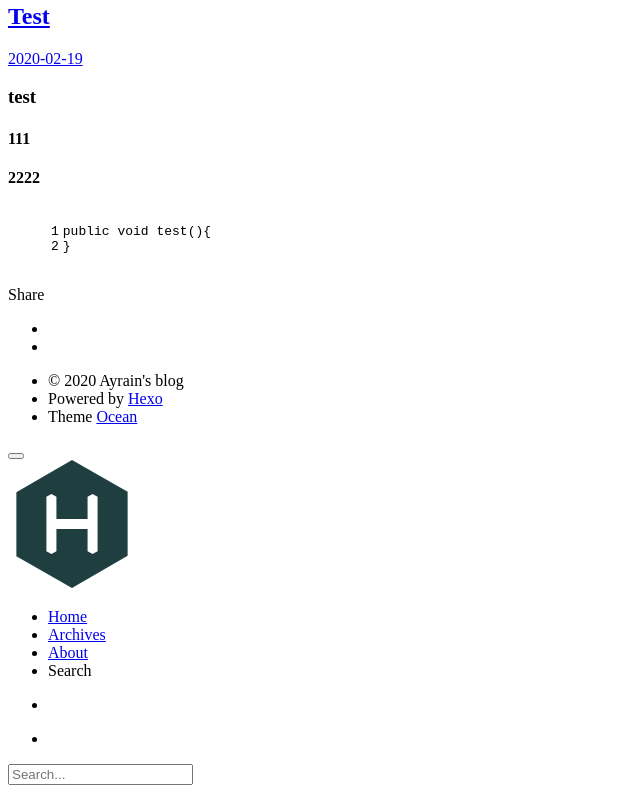
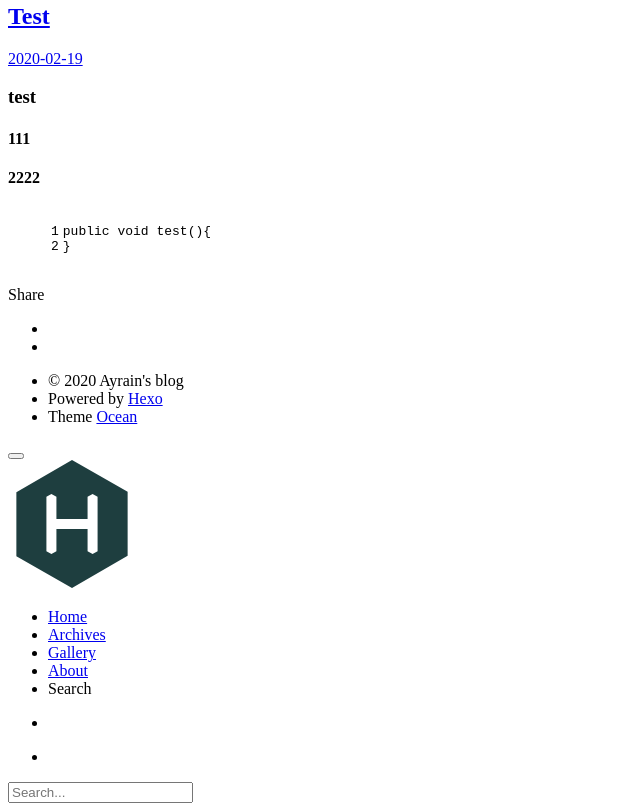
Before and after one commit to Ayrain0/Ayrain0.github.io, a plain HTML site: page index.html in a window 1280 px wide. Shown: the part 1897-2708 px from the top of the page, without its empty margins (0-640 px from the left). Drawn offline with Linux system fonts and the light colour scheme; some packages are replaced by stand-ins of ours; no server answers; a script that the page names is missing.

Commit message:
Site updated: 2020-02-19 11:03:35

```diff
--- a/index.html
+++ b/index.html
@@ -170,6 +170,10 @@
       </li>
 
       <li class="nav-item">
+        <a class="nav-item-link" href="/gallery">Gallery</a>
+      </li>
+
+      <li class="nav-item">
         <a class="nav-item-link" href="/about">About</a>
       </li>
 
```
Also changed, not shown: 2020/02/19/Test/index.html (+4 -0 lines), archives/2020/02/index.html (+4 -0 lines), archives/2020/index.html (+4 -0 lines), archives/index.html (+4 -0 lines), category/index.html (+4 -0 lines), tag/index.html (+4 -0 lines).
